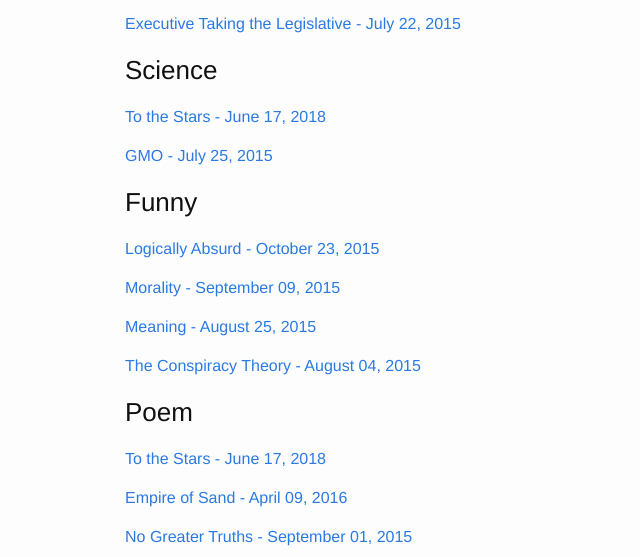
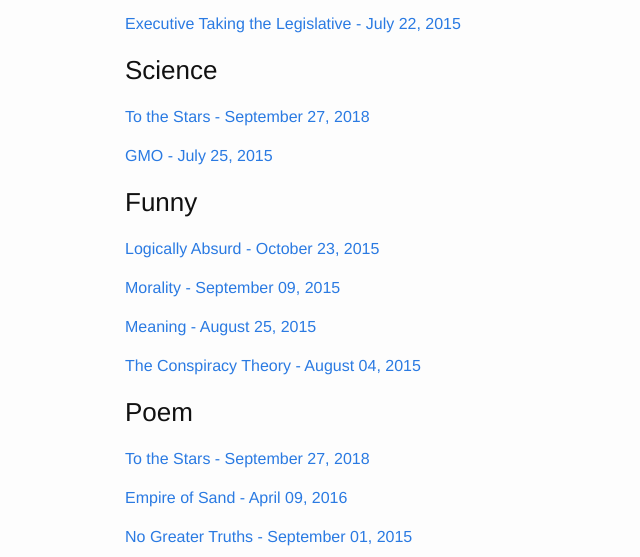
Before and after one commit to grnt426/grnt426.github.io, a Jekyll site: the page built from categories.html, in a window 1280 px wide and 900 px high, scrolled down 4218 px. Shown: the part 152-709 px from the top of the window, without its empty margins (145-785 px from the left). Built offline with Jekyll 4.4.1, drawn with Linux system fonts in a browser that asks for light colours; some of the changed text lies outside the part shown.

Commit message:
Fixed the date

```diff
--- a/_posts/2018-9-27-to-the-stars.markdown
+++ b/_posts/2018-9-27-to-the-stars.markdown
@@ -1,7 +1,7 @@
 ---
 layout: post
 title:  "To the Stars"
-date:   2018-06-17
+date:   2018-09-27
 categories: short story scifi science poem
 ---
 
```
